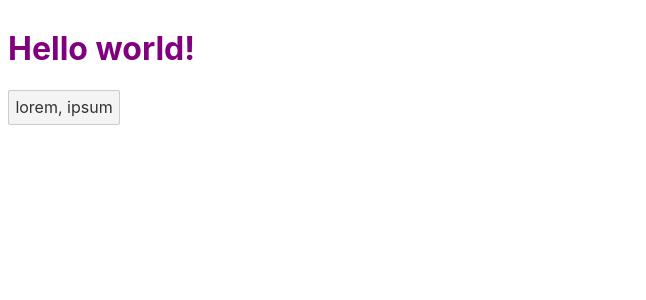
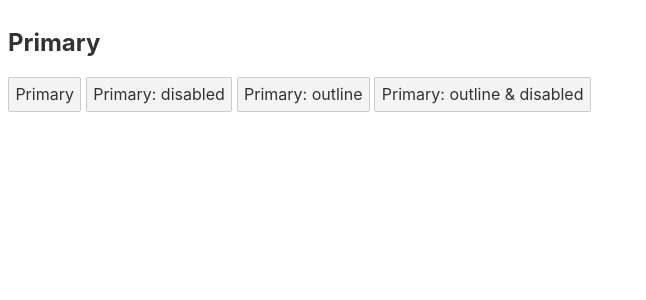
Before and after one commit to AronssonFredrik/svea, a Svelte app: page / in a window 1280 px wide. Shown: the top 300 px of the page, without its empty margins (0-646 px from the left). Built offline with nearby package versions, Linux system fonts and the light colour scheme.

Commit message:
build(button): initiate

```diff
--- a/src/App.svelte
+++ b/src/App.svelte
@@ -4,18 +4,24 @@
 
 	let handleClickEvent = (event) => {
 		console.table(event.detail.event);
-	}
+  }
 
 </script>
 
-<style>
-  h1 {
-    color: purple;
-  }
-</style>
-
-<h1>Hello {name}!</h1>
-
-<Button text="hello abcf"
-	on:clickHandle={handleClickEvent}
-	>lorem, ipsum</Button>
+<h2>Primary</h2>
+<Button on:clickHandle={handleClickEvent}
+  color="primary"
+	>Primary</Button>
+<Button on:clickHandle={handleClickEvent}
+  disabled="true"
+  color="primary"
+	>Primary: disabled</Button>
+<Button on:clickHandle={handleClickEvent}
+  color="primary"
+  outline="true"
+	>Primary: outline</Button>
+<Button on:clickHandle={handleClickEvent}
+  disabled="true"
+  color="primary"
+  outline="true"
+	>Primary: outline & disabled</Button>
--- a/src/components/Button.svelte
+++ b/src/components/Button.svelte
@@ -1,23 +1,41 @@
 <script>
   // logic goes here
-  export let text;
+  export let text,
+    color,
+    outline,
+    disabled = false;
 
   import { createEventDispatcher } from "svelte";
 
   const dispatch = createEventDispatcher();
 
-  let handleClick = (event) => {
+  let handleClick = event => {
     dispatch("clickHandle", {
-	  event: event
+      event: event
     });
   };
+
 </script>
 
 <style>
   /* styles go here */
+  /*
+    default
+    primary
+    secondary
+  */
 </style>
 
 <!-- markup goes here -->
-<button on:click={handleClick}>
+<button
+  on:click={handleClick}
+  {disabled}
+  class={color ? `color-${color}` : 'color-default'}
+  class:outline={outline === 'true'}>
   <slot>{text}</slot>
 </button>
+
+<!-- <button on:click={handleClick}
+  disabled="{{disabled}}">
+  <slot>{text}</slot>
+</button> -->
```
